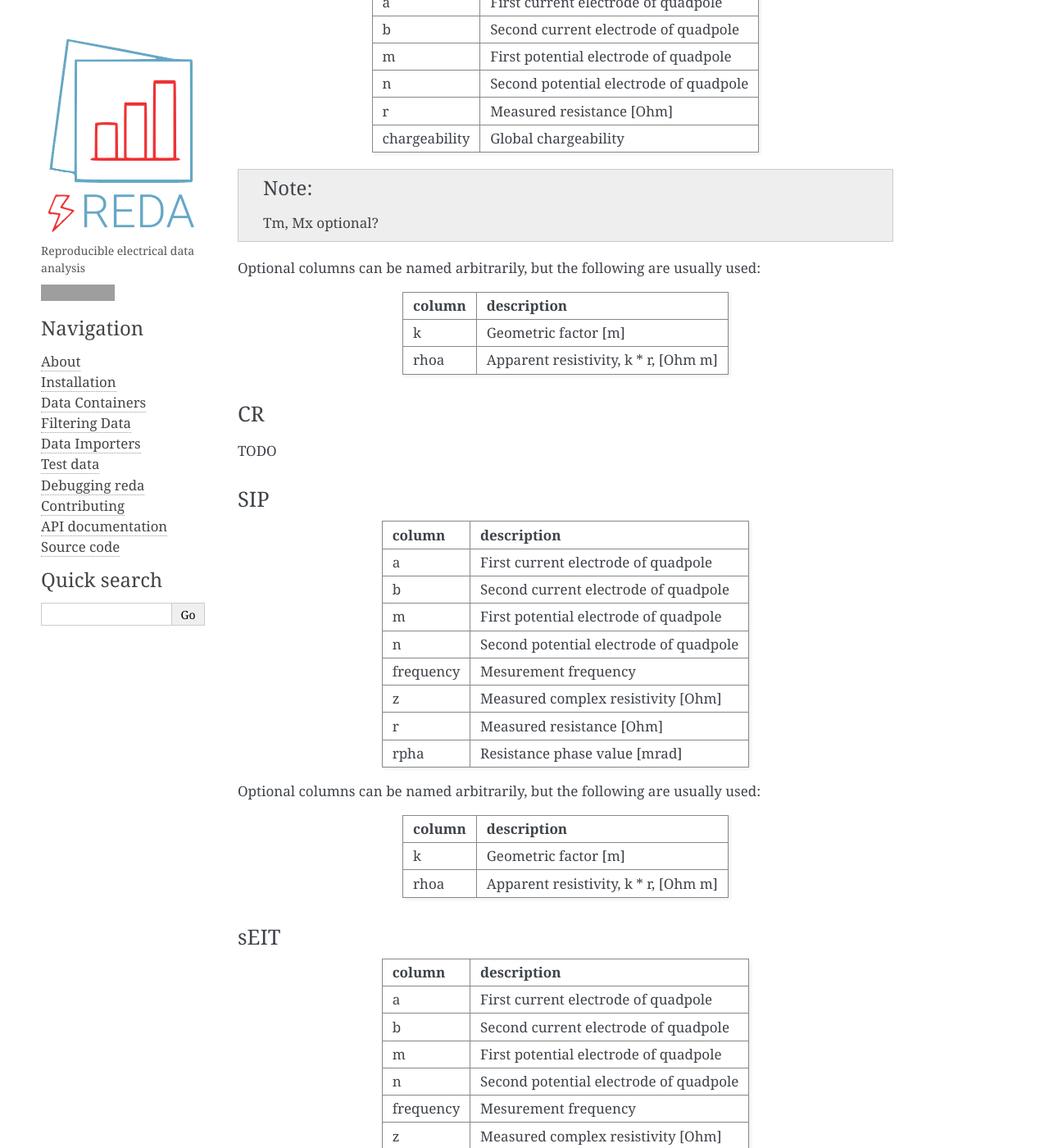
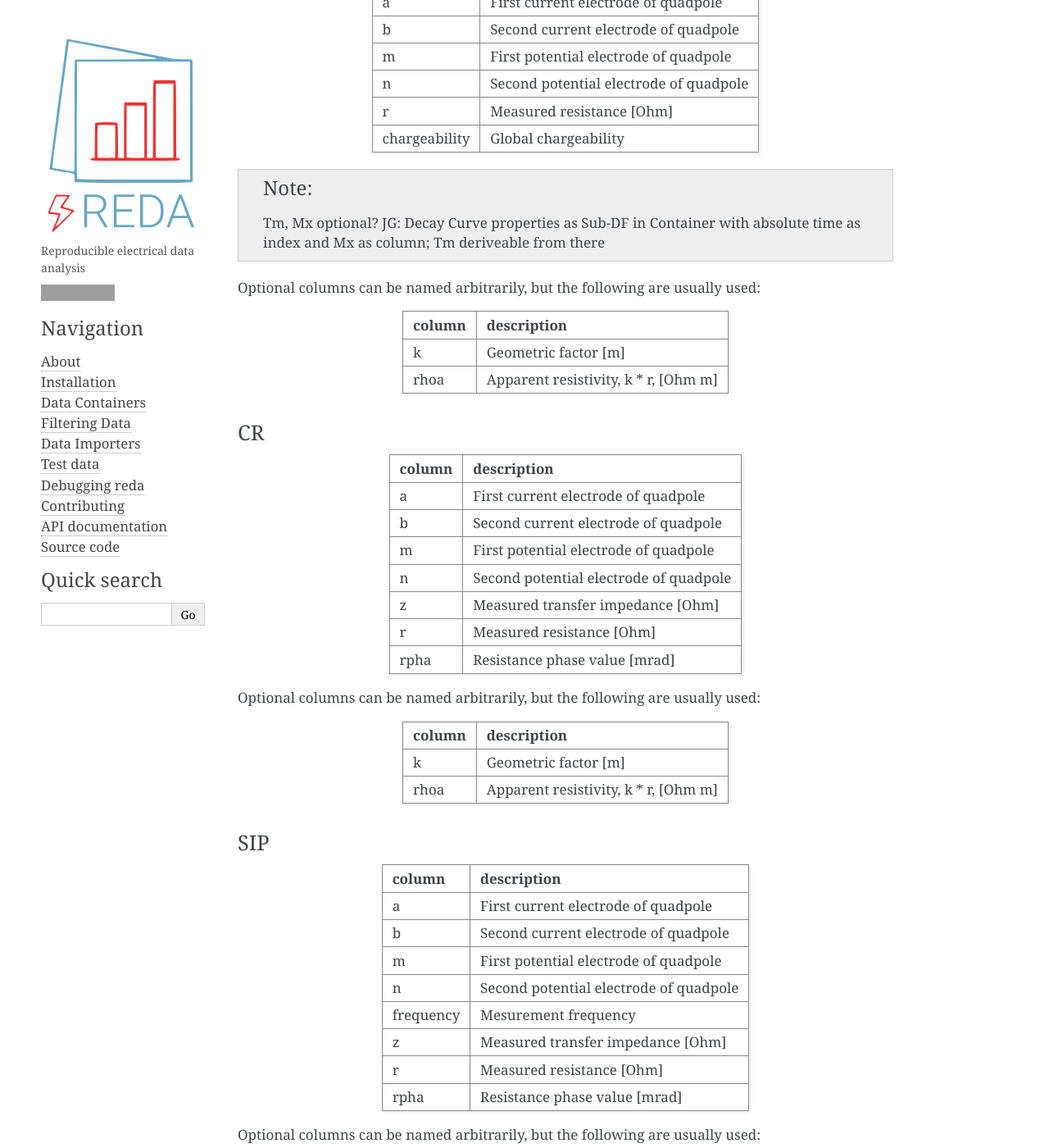
Before and after one commit to geophysics-ubonn/reda, a Sphinx documentation site: the page built from doc/data_containers.rst, in a window 1280 px wide and 1400 px high, scrolled down 1826 px. Shown: the whole window at 82% size. Built offline with Sphinx 7.4.7, drawn with Linux system fonts in a browser that asks for light colours; pages that are not in the unit, such as notebooks, are missing from menus; some of the changed text lies outside the part shown; grey boxes are pictures that could not be loaded.

Commit message:
minor fixes in documentation

```diff
--- a/doc/data_containers.rst
+++ b/doc/data_containers.rst
@@ -102,6 +102,8 @@ chargeability Global chargeability
 .. note ::
 
     Tm, Mx optional?
+    JG: Decay Curve properties as Sub-DF in Container with absolute time as index
+    and Mx as column; Tm deriveable from there
 
 Optional columns can be named arbitrarily, but the following are usually used:
 
@@ -115,7 +117,26 @@ rhoa      Apparent resistivity, k * r, [Ohm m]
 CR
 ^^
 
-TODO
+========= ======================================
+column    description
+========= ======================================
+a         First current electrode of quadpole
+b         Second current electrode of quadpole
+m         First potential electrode of quadpole
+n         Second potential electrode of quadpole
+z         Measured transfer impedance [Ohm]
+r         Measured resistance [Ohm]
+rpha      Resistance phase value [mrad]
+========= ======================================
+
+Optional columns can be named arbitrarily, but the following are usually used:
+
+========= ======================================
+column    description
+========= ======================================
+k         Geometric factor [m]
+rhoa      Apparent resistivity, k * r, [Ohm m]
+========= ======================================
 
 SIP
 ^^^
@@ -128,7 +149,7 @@ b         Second current electrode of quadpole
 m         First potential electrode of quadpole
 n         Second potential electrode of quadpole
 frequency Mesurement frequency
-z         Measured complex resistivity [Ohm]
+z         Measured transfer impedance [Ohm]
 r         Measured resistance [Ohm]
 rpha      Resistance phase value [mrad]
 ========= ======================================
@@ -153,7 +174,7 @@ b         Second current electrode of quadpole
 m         First potential electrode of quadpole
 n         Second potential electrode of quadpole
 frequency Mesurement frequency
-z         Measured complex resistivity [Ohm]
+zt         Measured transfer impedance [Ohm]
 r         Measured resistance [Ohm]
 rpha      Resistance phase value [mrad]
 ========= ======================================
```
